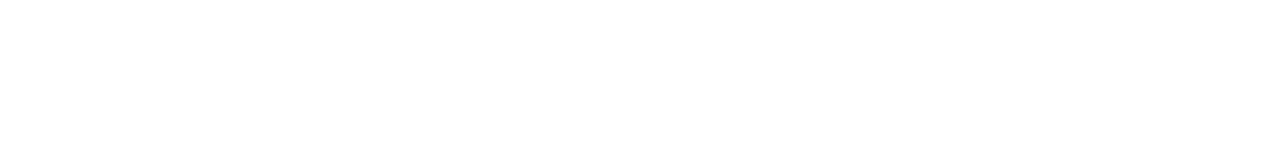
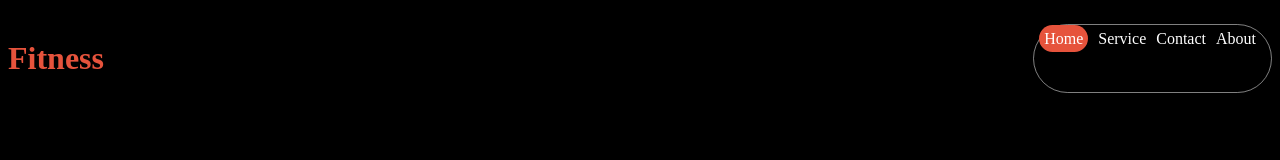
Before and after one commit to mahfuzurrahman92/Assignment-Two, a plain HTML site: page index.html in a window 1280 px wide. Drawn offline with Linux system fonts and the light colour scheme.

Commit message:
navbar something

```diff
--- a/index.html
+++ b/index.html
@@ -3,9 +3,25 @@
 <head>
     <meta charset="UTF-8">
     <meta name="viewport" content="width=device-width, initial-scale=1.0">
-    <title></title>
+    <title>Assignmet Two</title>
+    <link rel="stylesheet" href="styles/style.css">
 </head>
-<body>
+<body class=".open-sans">
+    <header>
+        <!-- navbar -->
+         <nav class="display-flex nav-bar">
+            <!--nav tittle -->
+            <h3 class="nav-tittle">Fitness</h3>
+            <ul class="display-flex">
+                <li class="nav-item"><a href="" class="nav-link" ><span id="home">Home</span></a></li>
+                <li class="nav-item"><a href="" class="nav-link">Service </a></li>
+                <li class="nav-item"><a href="" class="nav-link">Contact</a></li>
+                <li class="nav-item"><a href="" class="nav-link">About</a></li>
+            </ul>
 
+        </nav>
+    </header>
+    <main></main>
+    <footer></footer>
 </body>
 </html>
--- /dev/null
+++ b/styles/style.css
@@ -0,0 +1,66 @@
+@import url('https://fonts.googleapis.com/css2?family=Open+Sans:ital,wght@0,300..800;1,300..800&display=swap');
+.open-sans {
+  font-family: "Open Sans", sans-serif;
+  font-optical-sizing: auto;
+  font-weight: 400px;
+  font-style: normal;
+  font-variation-settings:
+    "wdth" 100;
+
+}
+
+body{
+  background-color: var(--background-primary);
+}
+
+/* common style  */
+:root{
+    --primary-color:#E6533C;
+    --text-primary-color:#FFFFFF;
+    --text-secondary-color:rgba(255, 255, 255, 0.5);
+    --background-secondary:rgba(34, 34, 34, 1);
+    --background-primary:black;
+}
+
+.display-flex{
+  display: flex;
+}
+
+/* header */
+
+/* navbar */
+nav{
+  justify-content: space-between;
+
+}
+
+.nav-tittle{
+  color: var(--primary-color);
+  font-weight: bold;
+  font-size:2rem ;
+}
+ul{
+  border: 1px solid var(--text-secondary-color);
+  border-radius: 1000px;
+  padding: 5px
+
+
+
+
+
+}
+#home{
+  background-color: #E6533C;
+  border-radius: 1000px;
+  padding: 5px;
+  height: 30px;
+}
+.nav-item{
+  list-style: none;
+  margin-right: 10px;
+
+}
+ul li a {
+  text-decoration: none;
+  color: var(--text-primary-color);
+}
```
